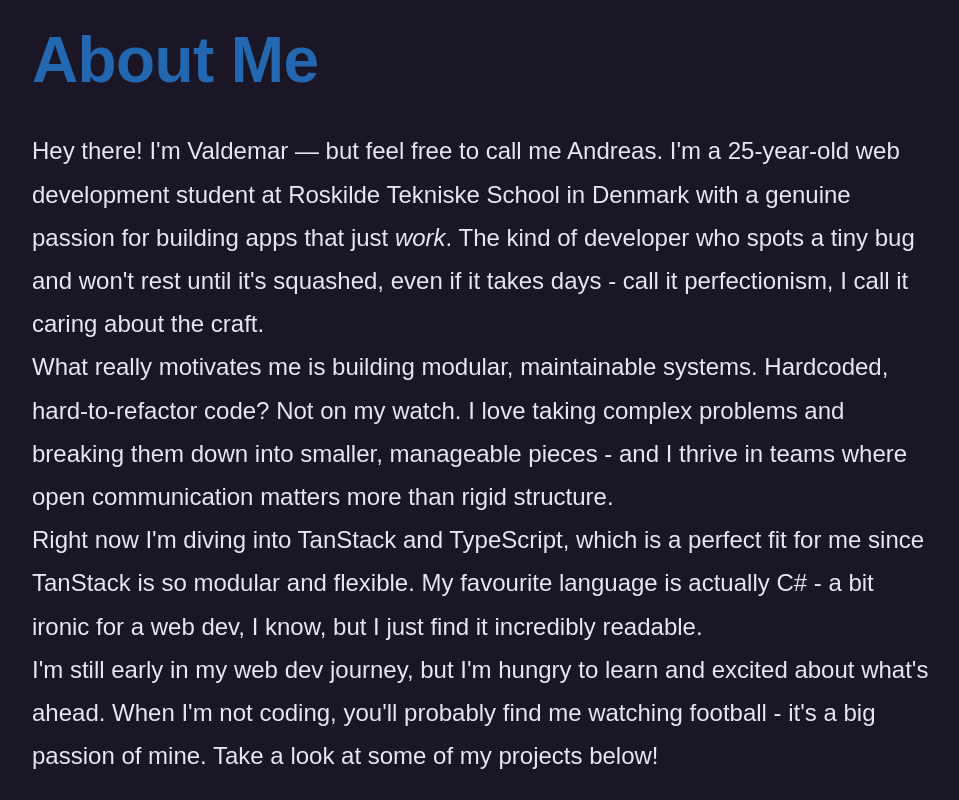
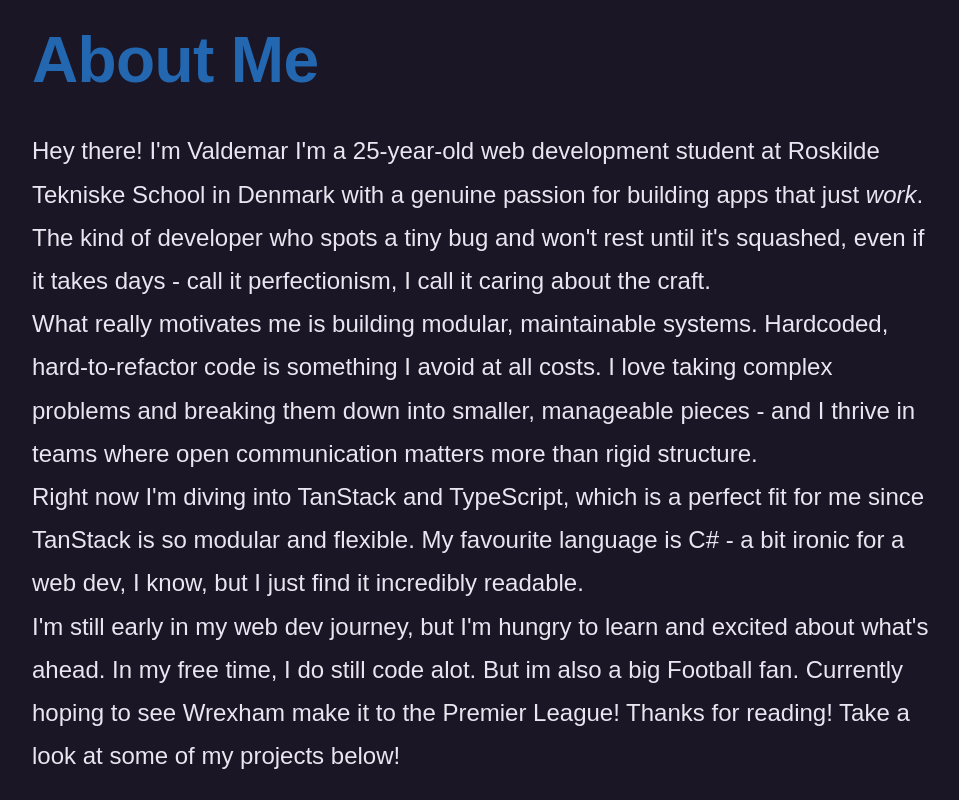
Before and after one commit to ShidoSetsuna/Portfolio-web-v2, a React (Vite) app: page / in a window 1280 px wide. Shown: the part 1180-1980 px from the top of the page, without its empty margins (0-959 px from the left). Built offline with nearby package versions, Linux system fonts and the light colour scheme; no server answers.

Commit message:
Made the about me section a bit less smart ass-ish

```diff
--- a/src/pages/home/home.jsx
+++ b/src/pages/home/home.jsx
@@ -46,7 +46,7 @@
       <section className="home__about-me" id="about">
         <h2 className="home__about-me-header">About Me</h2>
         <p className="home__about-me-description">
-          Hey there! I'm Valdemar — but feel free to call me Andreas. I'm a
+          Hey there! I'm Valdemar I'm a
           25-year-old web development student at Roskilde Tekniske School in
           Denmark with a genuine passion for building apps that
           just <em>work</em>. The kind of developer who spots a tiny bug and
@@ -55,7 +55,8 @@
         </p>
         <p className="home__about-me-description">
           What really motivates me is building modular, maintainable systems.
-          Hardcoded, hard-to-refactor code? Not on my watch. I love taking
+          Hardcoded, hard-to-refactor code is something I avoid at all costs.
+           I love taking
           complex problems and breaking them down into smaller, manageable
           pieces - and I thrive in teams where open communication matters more
           than rigid structure.
@@ -63,13 +64,14 @@
         <p className="home__about-me-description">
           Right now I'm diving into TanStack and TypeScript, which is a perfect
           fit for me since TanStack is so modular and flexible. My favourite
-          language is actually C# - a bit ironic for a web dev, I know, but I
+          language is C# - a bit ironic for a web dev, I know, but I
           just find it incredibly readable.
         </p>
         <p className="home__about-me-description">
           I'm still early in my web dev journey, but I'm hungry to learn and
-          excited about what's ahead. When I'm not coding, you'll probably find
-          me watching football - it's a big passion of mine. Take a look at some
+          excited about what's ahead. In my free time, I do still code alot.
+          But im also a big Football fan. Currently hoping to see Wrexham make it to the
+          Premier League! Thanks for reading! Take a look at some
           of my projects below!
         </p>
       </section>
```
